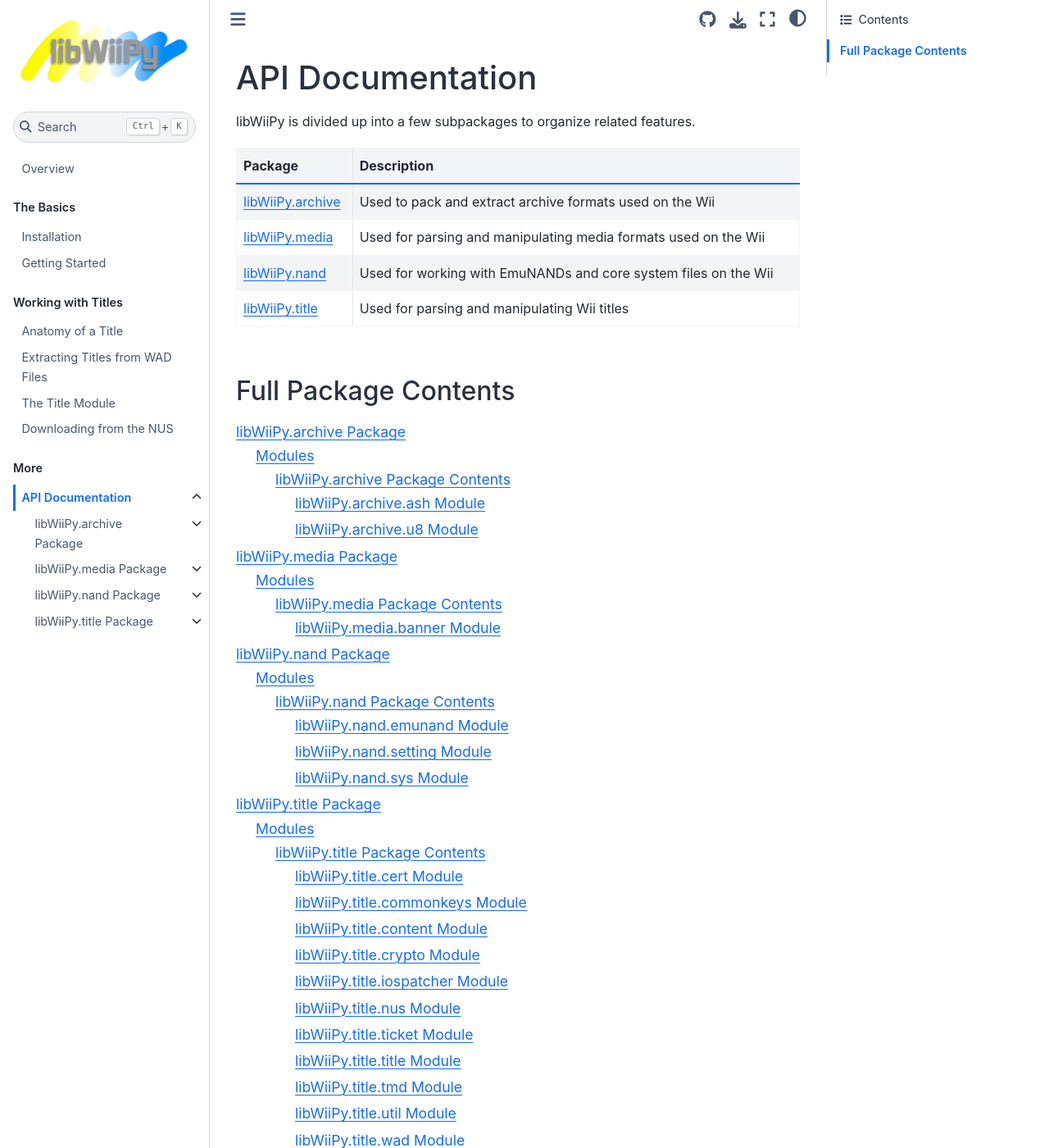
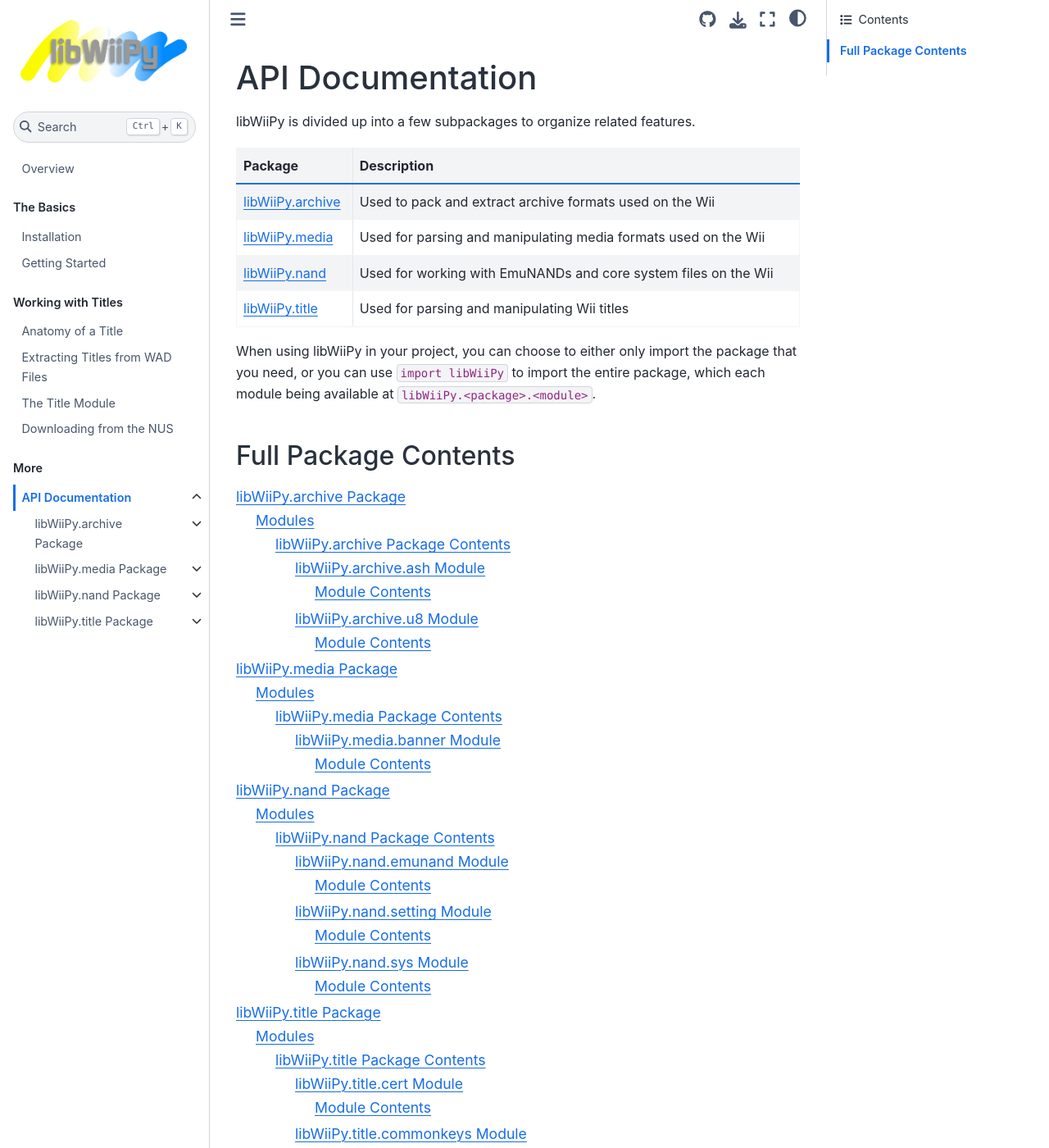
Before and after one commit to NinjaCheetah/libWiiPy, a Sphinx documentation site: the page built from docs/source/api.md, in a window 1280 px wide and 1400 px high. Shown: the whole window at 82% size. Built offline with Sphinx 7.4.7 and the Sphinx Book theme 1.1.4, drawn with Linux system fonts in a browser that asks for light colours; some of the changed text lies outside the part shown.

Commit message:
(docs) Began writing module descriptions

````diff
--- a/docs/source/api.md
+++ b/docs/source/api.md
@@ -9,10 +9,12 @@
 | [libWiiPy.nand](/nand/nand)          | Used for working with EmuNANDs and core system files on the Wii |
 | [libWiiPy.title](/title/title)       | Used for parsing and manipulating Wii titles                    |
 
+When using libWiiPy in your project, you can choose to either only import the package that you need, or you can use `import libWiiPy` to import the entire package, which each module being available at `libWiiPy.<package>.<module>`.
+
 ## Full Package Contents
 
 ```{toctree}
-:maxdepth: 4
+:maxdepth: 8
 
 /archive/archive
 /media/media
````
Also changed, not shown: docs/source/archive/ash.md (+4 -0 lines), docs/source/archive/u8.md (+4 -0 lines), docs/source/media/banner.md (+2 -0 lines), docs/source/nand/emunand.md (+2 -0 lines).
